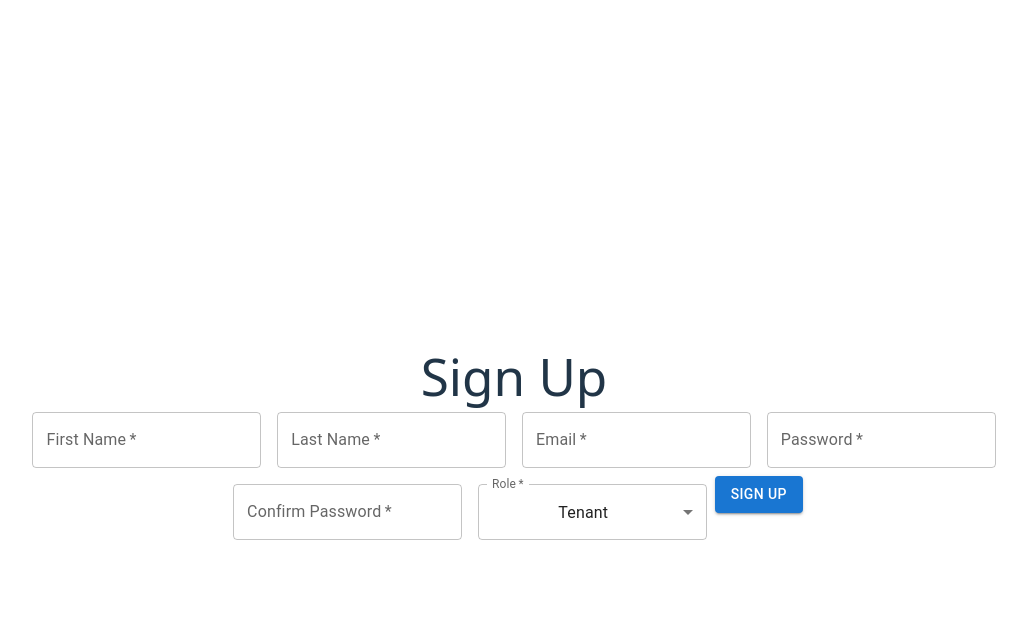
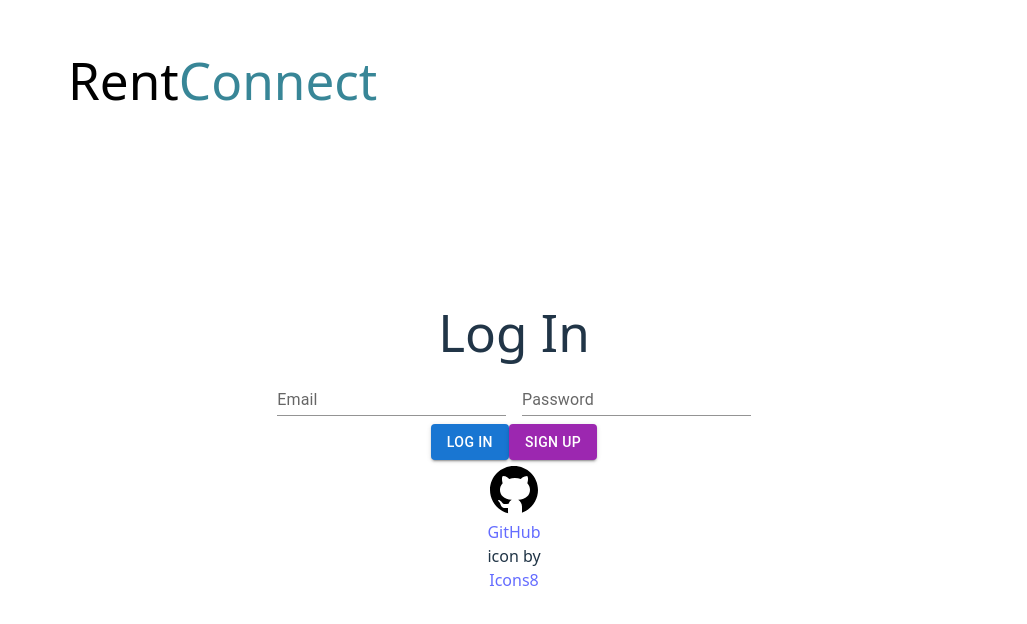
Before and after one commit to murray-pocha/RentConnect, a React (Vite) app in the folder Frontend/: page /sign-up in a window 1280 px wide. Shown: the top 624 px of the page, without its empty margins (126-1153 px from the left). Built offline with nearby package versions, Linux system fonts and the light colour scheme.

Commit message:
header displays user after refresh

```diff
--- a/Frontend/src/App.jsx
+++ b/Frontend/src/App.jsx
@@ -12,15 +12,13 @@ import SignUp from "./components/SignUp";
 
 function App() {
   const [loggedIn, setLoggedIn] = useState(false);
-  const [User, setUser] = useState(localStorage.getItem('user'))
-
-  console.log("User", User)
+  const [User, setUser] = useState(JSON.parse(localStorage.getItem('user')))
 
   return (
     <Routes>
       <Route
         path="/"
-        element={User ? <Navigate to="/dashboard" /> : <LoginPage setLoggedIn={setLoggedIn} setUser={setUser}/>}
+        element={User ? <Navigate to="/dashboard" /> : <Navigate to={"/sign-up"} />}
       />
 
       {/* Nested dashboard route */}
@@ -31,7 +29,7 @@ function App() {
       <Route path="/view-properties" element={<RentalProperties />} />
       <Route path="/add-property" element={<AddProperty />} />
       <Route path="/renter-application" element={<RenterApplicationForm />} />
-      <Route path="/sign-up" element={<SignUp />}/>
+      <Route path="/sign-up" element={<LoginPage setLoggedIn={setLoggedIn} setUser={setUser} />}/>
     </Routes>
   );
 }
--- a/Frontend/src/components/Header.jsx
+++ b/Frontend/src/components/Header.jsx
@@ -3,6 +3,8 @@ import "../styles/Header.css";
 import LogoutButton from "./Button Components/LogoutButton";
 
 function Header({ User, setLoggedIn }) {
+
+  console.log("Header user", User)
   return (
     <header className="header">
       <div className="header_logo">
--- a/Frontend/src/components/Login.jsx
+++ b/Frontend/src/components/Login.jsx
@@ -2,7 +2,7 @@ import React, { useState } from "react";
 import Box from "@mui/material/Box";
 import TextField from "@mui/material/TextField";
 import Button from "@mui/material/Button";
-import { useNavigate } from "react-router-dom";
+import { useNavigate, useLocation } from "react-router-dom";
 
 function Login({ setLoggedIn, setUser }) {
 
@@ -38,6 +38,9 @@ function Login({ setLoggedIn, setUser }) {
       setUser(data.user)
       setLoggedIn(true)
       localStorage.setItem("user", JSON.stringify(data.user))
+
+      signUpNavigate("/dashboard")
+
     } catch (error) {
       console.error("Error logging in:", error);
       setError("Invalid email or password. Please try again.");
--- a/Frontend/src/components/TenantDashboard.jsx
+++ b/Frontend/src/components/TenantDashboard.jsx
@@ -1,5 +1,5 @@
 import React from "react";
-import { Routes, Route, useLocation } from "react-router-dom";
+import { Routes, Route, useLocation, Navigate } from "react-router-dom";
 import RenterApplicationForm from "./TenantDashboard/RenterApplicationForm";
 import Header from "./Header";
 import Sidenav from "./Sidenav";
@@ -13,6 +13,10 @@ import AddProperty from "./AddProperty";
 function TenantDashboard({ User, setLoggedIn }) {
 
     const location = useLocation();
+
+    if(!User) {
+      return <Navigate to={"/sign-up"} state={{from: '/dashboard'}} replace/>
+    }
 
 
   return (
```
